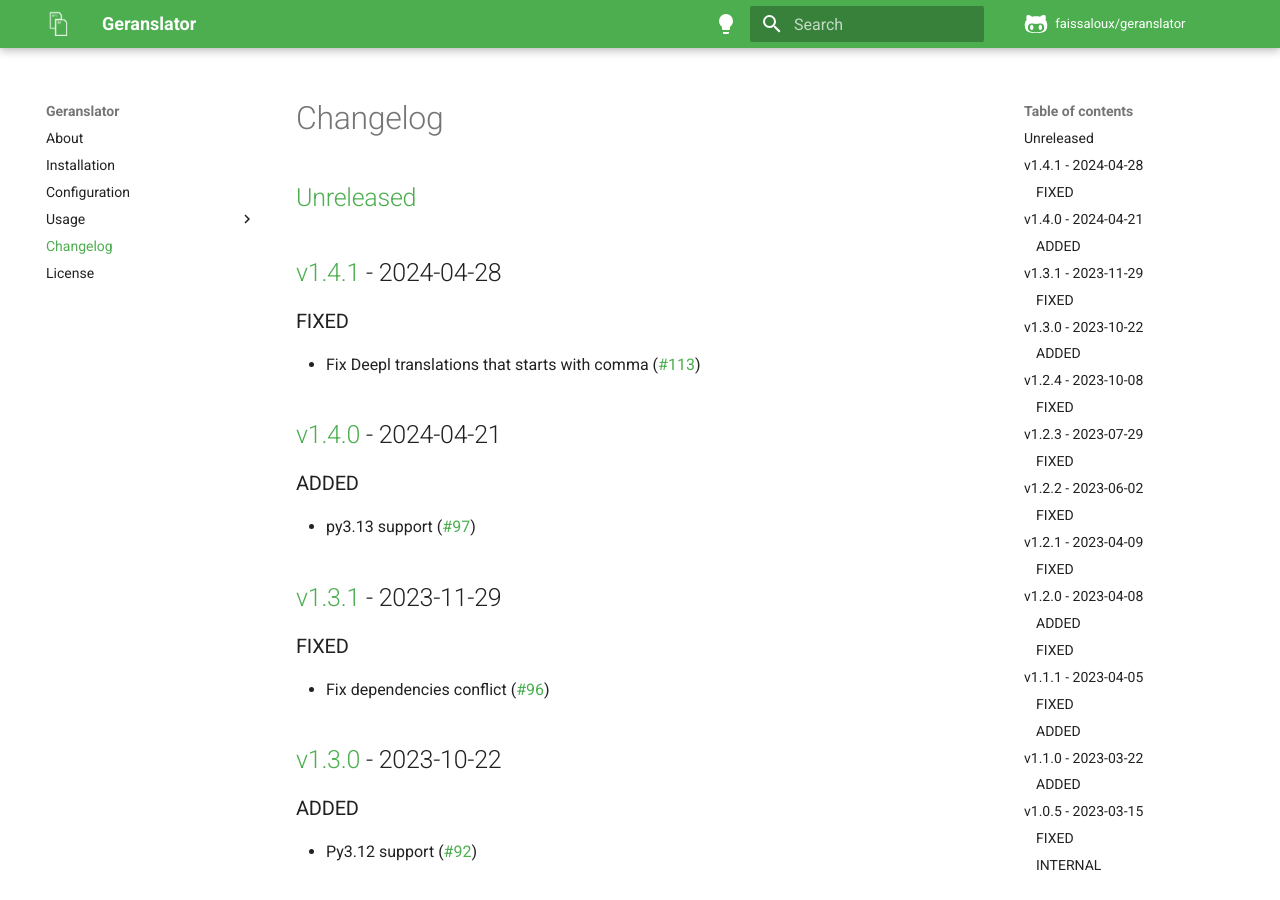
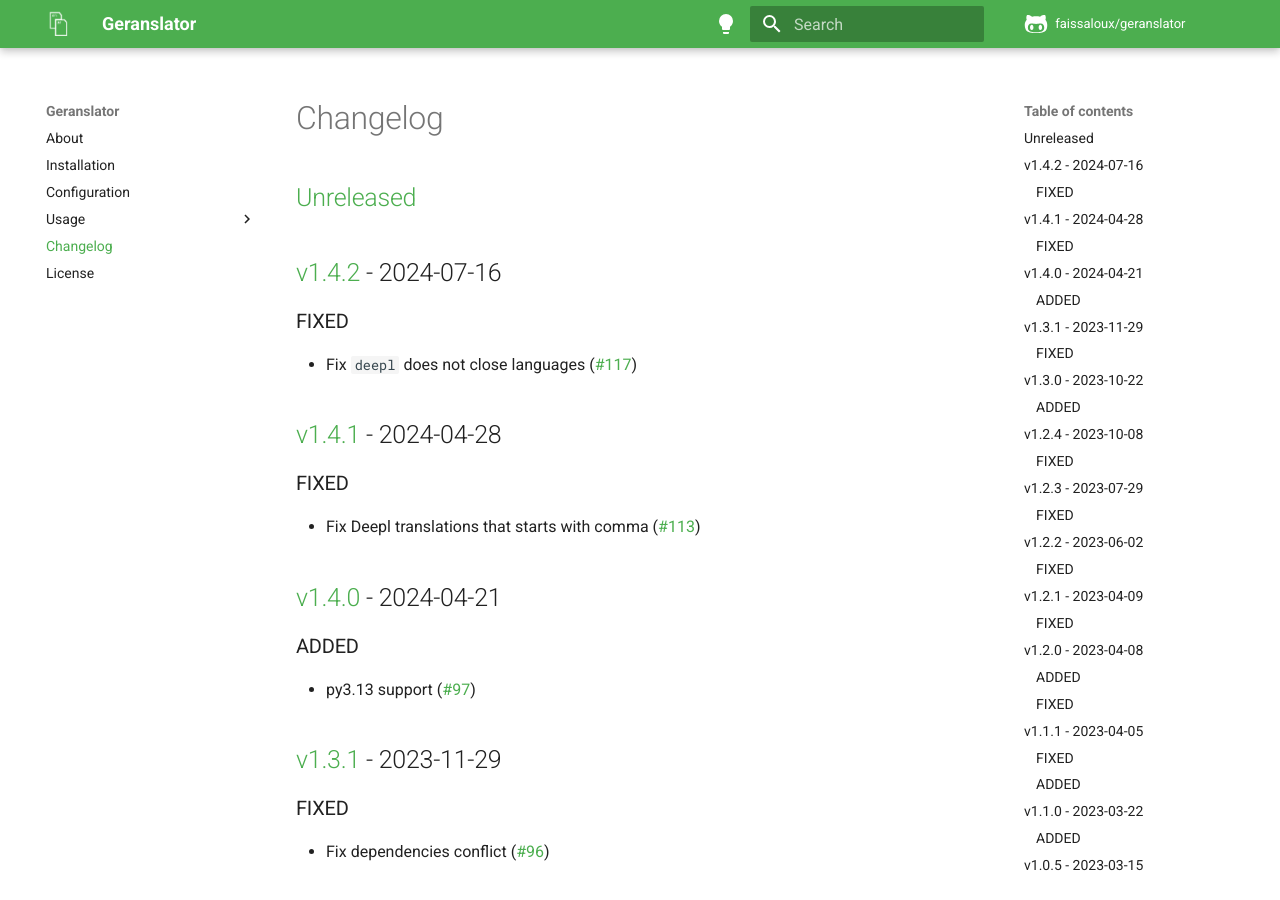
Before and after one commit to faissaloux/geranslator, an MkDocs documentation site: the page built from docs/changelog.md, in a window 1280 px wide and 900 px high. Built offline with MkDocs 1.6.1 and Material for MkDocs 9.7.7, drawn with Linux system fonts in a browser that asks for light colours; comment, search, counter and statistics services are not loaded.

Commit message:
release:1.4.2

```diff
--- a/docs/changelog.md
+++ b/docs/changelog.md
@@ -1,4 +1,8 @@
-## [Unreleased](https://github.com/faissaloux/geranslator/compare/v1.4.1...main)
+## [Unreleased](https://github.com/faissaloux/geranslator/compare/v1.4.2...main)
+
+## [v1.4.2](https://github.com/faissaloux/geranslator/compare/v1.4.1...v1.4.2) - 2024-07-16
+### FIXED
+- Fix `deepl` does not close languages ([#117](https://github.com/faissaloux/geranslator/pull/117))
 
 ## [v1.4.1](https://github.com/faissaloux/geranslator/compare/v1.4.0...v1.4.1) - 2024-04-28
 ### FIXED
--- a/setup.cfg
+++ b/setup.cfg
@@ -1,6 +1,6 @@
 [metadata]
 name = geranslator
-version = 1.4.1
+version = 1.4.2
 description = Translate your translation files
 long_description = file: README.md
 long_description_content_type = text/markdown
```
Also changed, not shown: CHANGELOG.md (+5 -1 lines).
